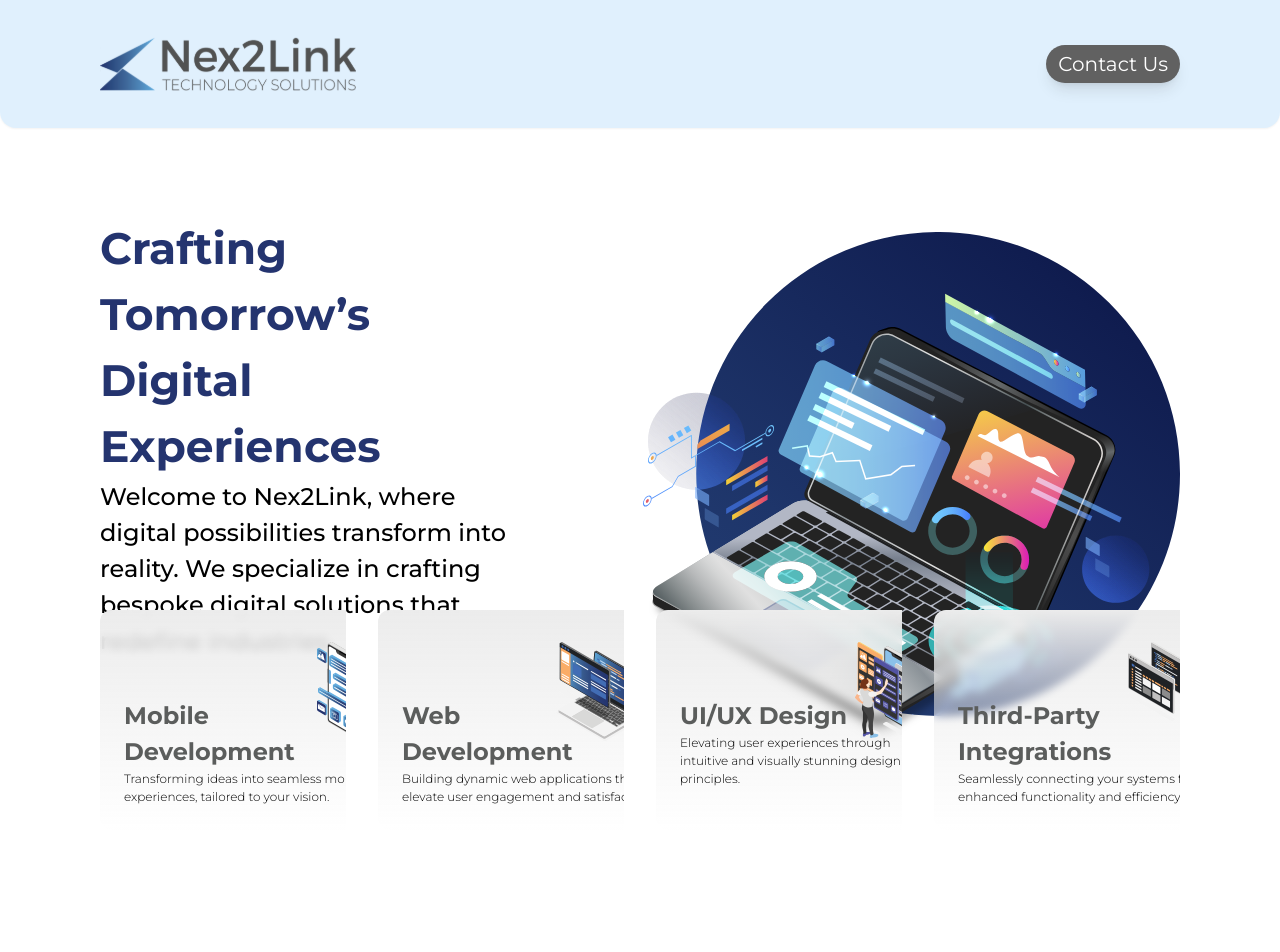
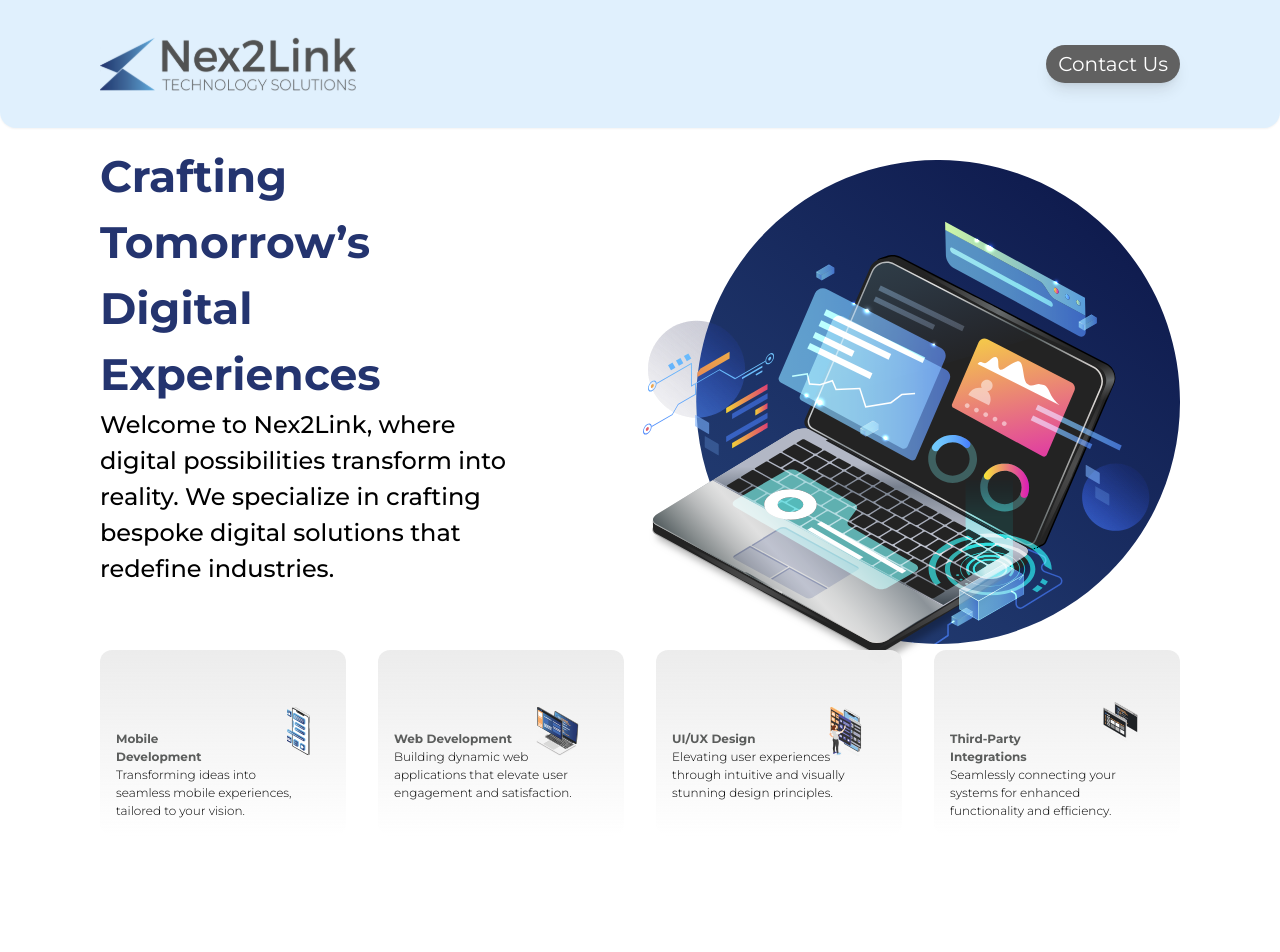
Before and after one commit to Omkarc284/n2l-try, a React (Vite) app: page / in a window 1280 px wide. Shown: the top 952 px of the page. Built offline with nearby package versions, Linux system fonts and the light colour scheme.

Commit message:
added another breakpoint in sections

```diff
--- a/src/components/About.jsx
+++ b/src/components/About.jsx
@@ -16,7 +16,7 @@ const About = () => {
             </motion.div>
             <motion.div
               variants={slideIn("right", "tween", 0.2, 1)}
-              className='flex md:p-6 justify-center items-center md:items-start w-1/2 flex-col'
+              className='flex md:p-6 justify-center items-center md:items-start w-3/4 lg:w-1/2 flex-col'
             >
                 <h2 className='text-[#23346F] font-montserrat text-center md:text-justify font-bold text-[9px] sm:text-[18px] lg:text-[24px] 2xl:text-[30px] md:mb-12'>Nex2Link is a dynamic team of innovators and developers dedicated to turning your digital dreams into reality.</h2>
                 <h3 className='text-black font-montserrat text-center md:text-justify font-bold text-[7px] sm:text-[12px] lg:text-[18px] 2xl:text-2xl py-2 md:py-6'>Mission</h3>
--- a/src/components/About2.jsx
+++ b/src/components/About2.jsx
@@ -12,7 +12,7 @@ const About2 = () => {
 
             <motion.div
                 variants={slideIn("left", "tween", 0.2, 1)}
-                className='flex md:p-6 justify-center items-center md:items-start w-1/2 flex-col'
+                className='flex md:p-6 justify-center items-center md:items-start w-3/4 lg:w-1/2 flex-col'
             >
                 <h2 className='text-[#23346F] font-montserrat text-center md:text-justify font-bold text-[9px] sm:text-[18px] lg:text-[24px] 2xl:text-[30px] md:mb-12'>Why Choose Nex2Link?</h2>
                 <p className='text-black font-montserrat text-justify font-light text-[7px] sm:text-[12px] lg:text-[18px] 2xl:text-2xl py-6'>At Nex2Link, we understand that choosing a digital solutions partner is a critical decision for the success of your business.</p>
@@ -44,7 +44,7 @@ const About2 = () => {
             </motion.div>
             <motion.div
                 variants={slideIn("right", "tween", 0.2, 1)}
-                className="flex justify-center items-center w-full md:w-1/2"
+                className="flex py-6 md:py-0 justify-center items-center w-full md:w-1/2"
             >
                 <img src={about2} alt="" className='h-[60%] w-[60%] md:h-[60%] md:w-[60%] object-contain' />
             </motion.div>
--- a/src/components/Home.jsx
+++ b/src/components/Home.jsx
@@ -14,9 +14,9 @@ const Cards = ({index, props}) => {
       <div
         className='cardcontainer w-[170px] md:w-[144px] lg:w-[288px] hover:bg-gradient-to-b hover:from-[#416EA0] hover:to-[#60AEE0] group'
       >
-        <img src={props.image} className='scale-50 sm:scale-75 md:scale-50 lg:scale-100 absolute top-2 right-2 lg:right-6 lg:top-8 md:group-hover:scale-[60%] lg:group-hover:scale-110'/>
-        <h1 className='font-montserrat font-bold text-[#5B5D5C] text-[12px] lg:text-[24px] pt-16 w-[108px] md:w-[72px] lg:w-[176px] group-hover:text-white'>{props.title}</h1>
-        <p className='w-[144px] md:w-[128px] lg:w-[256px] font-montserrat font-light text-[7px] lg:text-[12px] group-hover:text-white'>{props.description}</p>
+        <img src={props.image} className='scale-50 sm:scale-75 md:scale-50 xl:scale-100 absolute top-2 right-2 lg:right-6 lg:top-8 md:group-hover:scale-[60%] xl:group-hover:scale-110'/>
+        <h1 className='font-montserrat font-bold text-[#5B5D5C] text-[12px] lg:[18px] xl:text-[24px] pt-16 w-[108px] md:w-[72px] lg:w-[128px] xl:w-[176px] group-hover:text-white'>{props.title}</h1>
+        <p className='w-[144px] md:w-[128px] lg:w-[196px] xl:w-[256px] font-montserrat font-light text-[7px] lg:text-[12px] group-hover:text-white'>{props.description}</p>
 
       </div>
     </motion.div>
@@ -27,7 +27,7 @@ const Home = () => {
   return (
 
     <div className=' w-full h-full flex justify-center'>
-        <div className=" max-w-[360px] md:max-w-[640px] lg:max-w-[1080px] xl:max-w-[1280px] justify-center h-full flex flex-col pt-[96px] lg:pt-[144px]">
+        <div className=" max-w-[360px] md:max-w-[640px] lg:max-w-[1080px] xl:max-w-[1280px] justify-center h-full flex flex-col xs:pt-[72px] md:pt-[96px] lg:pt-[144px]">
             <div className='flex flex-col md:flex-row items-center  text-center md:text-left '>
               <motion.div variants={textVariant()} className="flex flex-1 flex-col md:-mt-36 pt-8 items-center md:items-start">
                 <h1 className="font-montserrat font-bold w-4/5 text-[#24346F] text-[18px] sm:text-[24px] lg:text-[44px]">Crafting Tomorrow’s Digital Experiences</h1>
@@ -37,7 +37,7 @@ const Home = () => {
 
 
             </div>
-            <div className="md:-mt-8 lg:-mt-36 w-full grid grid-flow-row md:gap-3 lg:gap-8 justify-between grid-cols-1 sm:grid-cols-2 md:grid-cols-4">
+            <div className="md:-mt-8 xl:-mt-36 w-full grid grid-flow-row md:gap-3 lg:gap-8 justify-between grid-cols-1 sm:grid-cols-2 md:grid-cols-4">
                 {
                   cardData.map((card, index) => (
                     <div className="flex justify-center sm:justify-normal" key={card.id}>
--- a/src/index.css
+++ b/src/index.css
@@ -3,7 +3,7 @@
 @tailwind utilities;
 
 .cardcontainer{
-    @apply flex flex-col p-2 lg:p-6 max-w-[360px] max-h-[303px] backdrop-blur-sm bg-gradient-to-b from-[#ececec] to-transparent rounded-xl bg-opacity-20
+    @apply flex flex-col p-2 lg:p-4 xl:p-6 max-w-[360px] max-h-[303px] backdrop-blur-sm bg-gradient-to-b from-[#ececec] to-transparent rounded-xl bg-opacity-20
 }
 
 .modal_h2{
```
